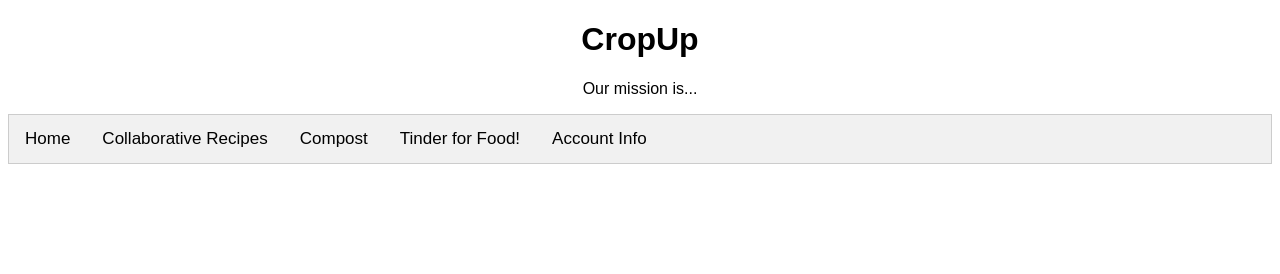
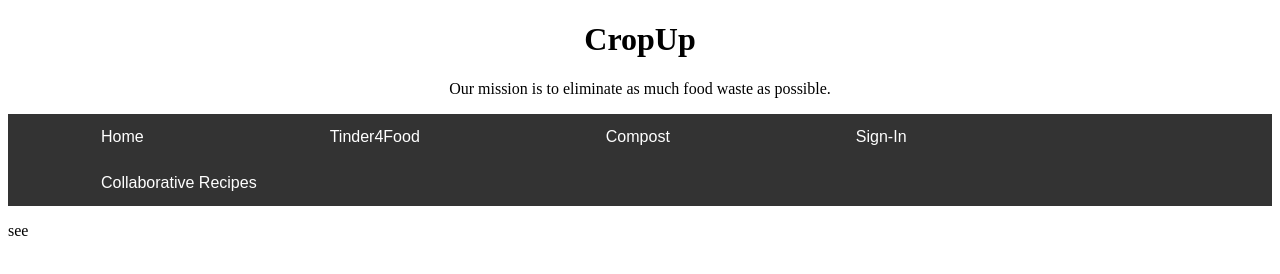
Before and after one commit to Advai/hackchicago, a plain HTML site: page homepage.html in a window 1280 px wide. Drawn offline with Linux system fonts and the light colour scheme.

Commit message:
Update homepage.html

```diff
--- a/homepage.html
+++ b/homepage.html
@@ -1,103 +1,50 @@
 <!DOCTYPE html>
 <html>
 <head>
-<meta name="viewport" content="width=device-width, initial-scale=1">
+<body>
+    <h1>
+        <center>CropUp</center>
+    </h1>
+    <p>
+        <center>Our mission is to eliminate as much food waste as possible.</center>
+    </p>
 <style>
-body {font-family: Arial;}
 
-/* Style the tab */
-.tab {
+ul {
+    list-style-type: none;
+    margin: 0;
+    padding: 0;
     overflow: hidden;
-    border: 1px solid #ccc;
-    background-color: #f1f1f1;
+    background-color: #333;
+    font-family: Arial;
+}
+li {
+    float: left;
+}
+li a {
+    display: block;
+    color: white;
+    font-family: Arial;
+    text-align: center;
+    padding: 14px 93px;
+    text-decoration: none;
+
+}
+li a:hover {
+    background-color: #111;
 }
 
-/* Style the buttons inside the tab */
-.tab button {
-    background-color: inherit;
-    float: left;
-    border: none;
-    outline: none;
-    cursor: pointer;
-    padding: 14px 16px;
-    transition: 0.3s;
-    font-size: 17px;
-}
-
-/* Change background color of buttons on hover */
-.tab button:hover {
-    background-color: #ddd;
-}
-
-/* Create an active/current tablink class */
-.tab button.active {
-    background-color: #ccc;
-}
-
-/* Style the tab content */
-.tabcontent {
-    display: none;
-    padding: 6px 12px;
-    border: 1px solid #ccc;
-    border-top: none;
-}
 </style>
 </head>
-<body>
-<h1>
-    <center>CropUp</center>
-</h1>
-<p>
-    <center> Our mission is... </center>
-</p>
 
-<div class="tab">
-  <button class="tablinks" onclick="openCity(event, 'Home')"> Home </button>
-  <button class="tablinks" onclick="openCity(event, 'London')">Collaborative Recipes</button>
-  <button class="tablinks" onclick="openCity(event, 'Paris')">Compost</button>
-  <button class="tablinks" onclick="openCity(event, 'Tokyo')">Tinder for Food!</button>
-  <button class="tablinks" onclick="openCity(event, 'Tokyo')">Account Info</button>
-</div>
 
- <div id="Home" class="tabcontent">
-  <h3>London</h3>
-  <p>
-      <center>
-          Two-Thirds of Food Wasted at Home in Three Major U.S. Cities is Edible
-      </center>
-  </p>
-</div>
-
-<div id="London" class="tabcontent">
-  <h3>London</h3>
-  <p>London is the capital city of England.</p>
-</div>
-
-<div id="Paris" class="tabcontent">
-  <h3>Paris</h3>
-  <p>Paris is the capital of France.</p>
-</div>
-
-<div id="Tokyo" class="tabcontent">
-  <h3>Tokyo</h3>
-  <p>Tokyo is the capital of Japan.</p>
-</div>
-
-<script>
-function openCity(evt, cityName) {
-    var i, tabcontent, tablinks;
-    tabcontent = document.getElementsByClassName("tabcontent");
-    for (i = 0; i < tabcontent.length; i++) {
-        tabcontent[i].style.display = "none";
-    }
-    tablinks = document.getElementsByClassName("tablinks");
-    for (i = 0; i < tablinks.length; i++) {
-        tablinks[i].className = tablinks[i].className.replace(" active", "");
-    }
-    document.getElementById(cityName).style.display = "block";
-    evt.currentTarget.className += " active";
-}
-</script>
-
+<ul>
+  <li><a class="active" href="homepage.html">Home</a></li>
+  <li><a href="#news">Tinder4Food</a></li>
+  <li><a href="#contact">Compost</a></li>
+  <li><a href="#about">Sign-In</a></li>
+  <li><a href="#about">Collaborative Recipes</a></li>
+</ul>
+    <p> see </p>
 </body>
 </html>
```
